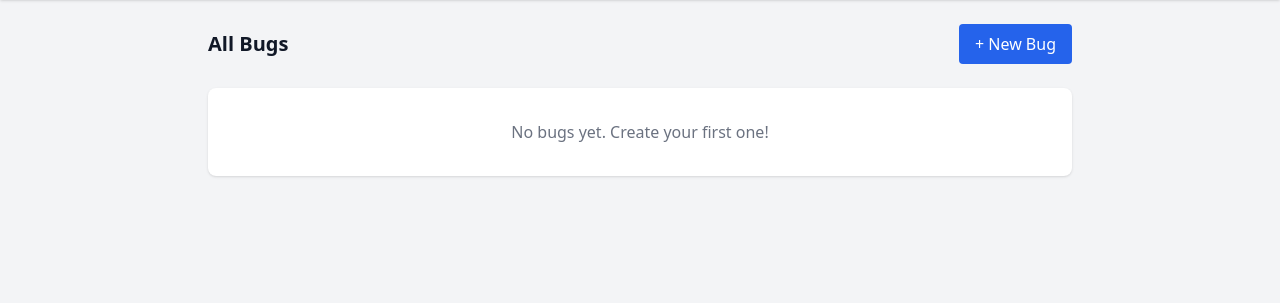
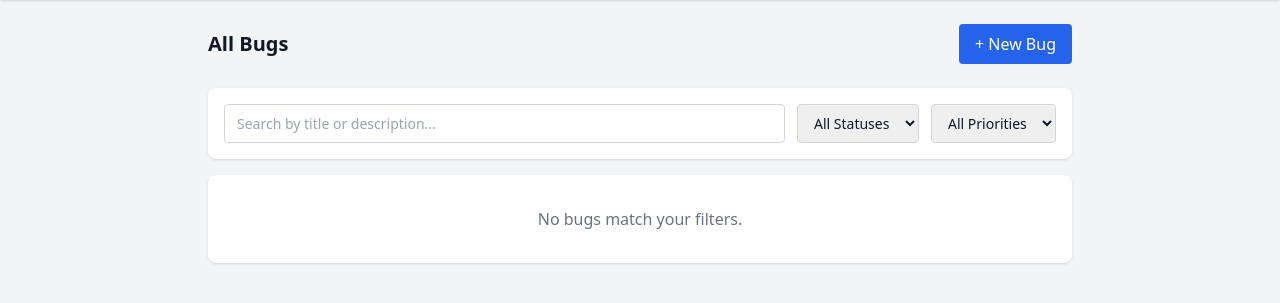
Before and after one commit to AlexKNT/python-bug-tracker, a Flask app: template bugtracker/templates/index.html in a window 1280 px wide. Shown: the part 64-367 px from the top of the page. Run offline with Flask 3, Linux system fonts and the light colour scheme; the template is opened without the code that fills it, so the values that code supplies are empty; some libraries are stand-ins or nearby versions.

Commit message:
added search

```diff
--- a/bugtracker/app.py
+++ b/bugtracker/app.py
@@ -13,8 +13,11 @@ init_db()
 
 @app.route("/")
 def index():
-    """Home page – list all bugs."""
-    bugs = get_all_bugs()
+    """Home page – list all bugs, optionally filtered by query params."""
+    status = request.args.get("status", "").strip()
+    priority = request.args.get("priority", "").strip()
+    search = request.args.get("search", "").strip()
+    bugs = get_all_bugs(status=status or None, priority=priority or None, search=search or None)
     return render_template("index.html", bugs=bugs)
 
 
--- a/bugtracker/db.py
+++ b/bugtracker/db.py
@@ -47,12 +47,25 @@ def init_db():
     conn.close()
 
 
-def get_all_bugs():
-    """Return all bugs ordered by most recently created first."""
+def get_all_bugs(status=None, priority=None, search=None):
+    """Return all bugs, optionally filtered, ordered by most recently created first."""
     conn = get_connection()
-    bugs = conn.execute(
-        "SELECT * FROM bugs ORDER BY created_at DESC"
-    ).fetchall()
+    query = "SELECT * FROM bugs WHERE 1=1"
+    params = []
+
+    if status:
+        query += " AND status = ?"
+        params.append(status)
+    if priority:
+        query += " AND priority = ?"
+        params.append(priority)
+    if search:
+        query += " AND (title LIKE ? OR description LIKE ?)"
+        like = f"%{search}%"
+        params.extend([like, like])
+
+    query += " ORDER BY created_at DESC"
+    bugs = conn.execute(query, params).fetchall()
     conn.close()
     return bugs
 
--- a/bugtracker/templates/index.html
+++ b/bugtracker/templates/index.html
@@ -8,6 +8,49 @@
         </a>
     </div>
 
+    <!-- Search & Filter Bar -->
+    <div class="bg-white rounded-lg shadow p-4 mb-4 flex flex-col sm:flex-row gap-3">
+        <input
+            type="text"
+            name="search"
+            placeholder="Search by title or description..."
+            value="{{ request.args.get('search', '') }}"
+            class="flex-1 border border-gray-300 rounded px-3 py-2 text-sm focus:outline-none focus:ring-2 focus:ring-blue-500"
+            hx-get="/"
+            hx-trigger="keyup changed delay:200ms"
+            hx-target="#bug-table"
+            hx-include="[name='status'],[name='priority']"
+        />
+        <select
+            name="status"
+            class="border border-gray-300 rounded px-3 py-2 text-sm focus:outline-none focus:ring-2 focus:ring-blue-500"
+            hx-get="/"
+            hx-trigger="change"
+            hx-target="#bug-table"
+            hx-include="[name='search'],[name='priority']"
+        >
+            <option value="">All Statuses</option>
+            <option value="open" {{ 'selected' if request.args.get('status') == 'open' }}>Open</option>
+            <option value="in-progress" {{ 'selected' if request.args.get('status') == 'in-progress' }}>In Progress</option>
+            <option value="closed" {{ 'selected' if request.args.get('status') == 'closed' }}>Closed</option>
+        </select>
+        <select
+            name="priority"
+            class="border border-gray-300 rounded px-3 py-2 text-sm focus:outline-none focus:ring-2 focus:ring-blue-500"
+            hx-get="/"
+            hx-trigger="change"
+            hx-target="#bug-table"
+            hx-include="[name='search'],[name='status']"
+        >
+            <option value="">All Priorities</option>
+            <option value="low" {{ 'selected' if request.args.get('priority') == 'low' }}>Low</option>
+            <option value="medium" {{ 'selected' if request.args.get('priority') == 'medium' }}>Medium</option>
+            <option value="high" {{ 'selected' if request.args.get('priority') == 'high' }}>High</option>
+        </select>
+    </div>
+
+    <!-- Bug Table (HTMX target) -->
+    <div id="bug-table">
         {% if bugs %}
             <div class="bg-white rounded-lg shadow overflow-hidden">
                 <table class="w-full">
@@ -53,7 +96,8 @@
             </div>
         {% else %}
             <div class="bg-white rounded-lg shadow p-8 text-center">
-            <p class="text-gray-500">No bugs yet. Create your first one!</p>
+                <p class="text-gray-500">No bugs match your filters.</p>
             </div>
         {% endif %}
+    </div>
 {% endblock %}
```
Also changed, not shown: AGENTS.md (+2 -0 lines). Lines whose indentation alone changed are shown as unchanged.
